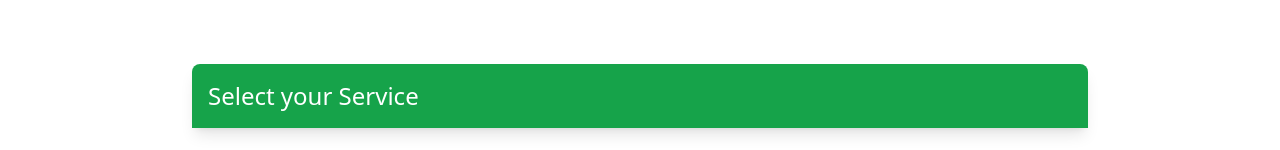
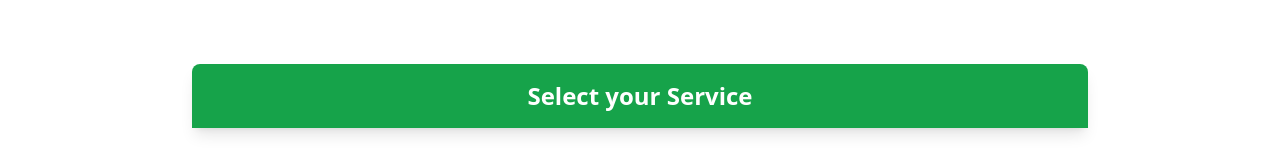
Before and after one commit to 0ETERATION1/greenacres, a Next.js app: page /newQuotePage in a window 1280 px wide. Shown: the part 313-463 px from the top of the page. Built offline with nearby package versions, Linux system fonts and the light colour scheme.

Commit message:
center text and add image

```diff
--- a/app/newQuotePage/page.tsx
+++ b/app/newQuotePage/page.tsx
@@ -27,7 +27,7 @@ export default function QuotePage() {
         <div className="px-4 sm:px-6 lg:px-8">
           <div className="max-w-4xl mx-auto">
             <div className="mb-8">
-              <h2 className="text-2xl text-centerfont-semibold mb-4 bg-green-600 text-white shadow-lg p-4 rounded-t-lg">
+              <h2 className="text-2xl text-center font-semibold mb-4 bg-green-600 text-white shadow-lg p-4 rounded-t-lg">
                 Select your Service
               </h2>
               {/* <p className="text-lg text-white bg-[#557A46] p-4 -mt-4">
@@ -54,7 +54,7 @@ export default function QuotePage() {
                   </h3>
                   <div className="flex justify-center">
                     <Image
-                      src="/assets/images/mowing-man.png"
+                      src="/assets/images/port/LawnMaintenance /Nick mowing a larger property we maintain_.jpg"
                       alt="Mowing Service"
                       width={200}
                       height={200}
```
